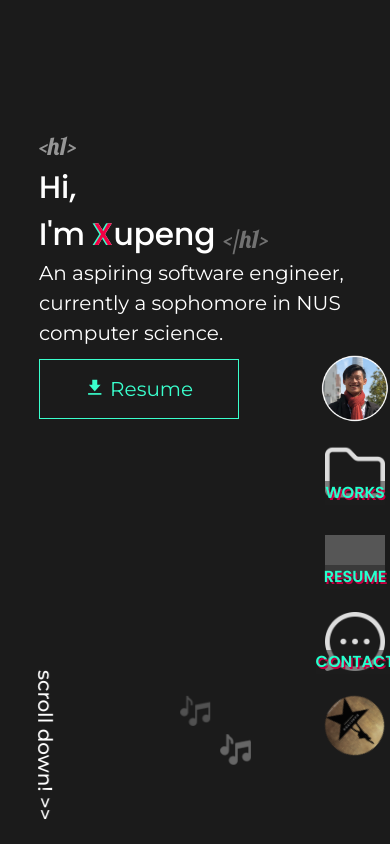
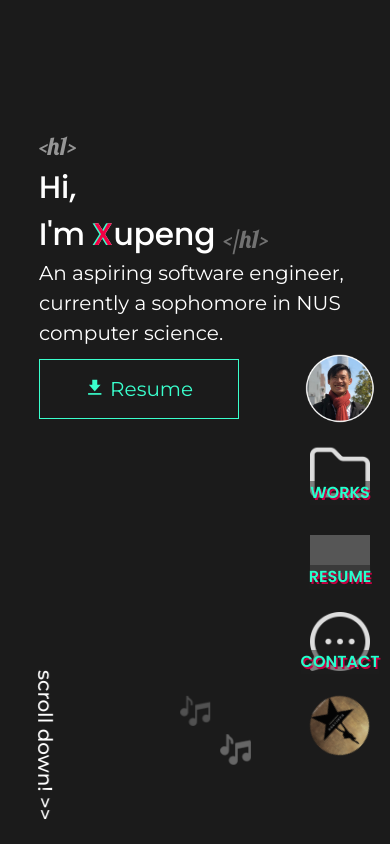
Before and after one commit to lixupengg/portfolio, a React (Create React App) app: page / in a window 390 px wide. Built offline with nearby package versions, Linux system fonts and the light colour scheme; grey boxes are pictures that could not be loaded.

Commit message:
Compatability

```diff
--- a/src/App.css
+++ b/src/App.css
@@ -1,3 +1,8 @@
+body {
+  overflow-x: hidden;
+
+}
+
 .App {
   text-align: center;
 }
@@ -9,6 +14,7 @@
   background-color: rgb(27,27,27);
   scroll-snap-type: y mandatory;
   overflow-y: scroll;
+  overflow-x: hidden;
   scroll-behavior: smooth;
 }
 
--- a/src/Components/Sidebar.css
+++ b/src/Components/Sidebar.css
@@ -20,13 +20,6 @@ body {
 	right: max(40px, 4vw);
 	/*margin-left: 88vw;*/
 	margin-top: 40vh;
-}
-
-@media only screen and (max-width: 500px) {
-  /* For mobile phones: */
-  .sidebarContainer {
-  	right: 10px;
-  }
 }
 
 .iconContainer {
@@ -119,6 +112,19 @@ body {
 	animation: recordSpin 4s;
 	animation-iteration-count: infinite;
 
+}
+
+@media only screen and (max-width: 500px) {
+/* For mobile phones: */
+	.sidebarContainer {
+		right: 25px;
+	}
+	.userIcon {
+		height: 70px;
+		width: 70px;
+		object-fit: contain;
+	/*opacity: 85%;*/
+	}
 }
 
 @keyframes recordSpin {
--- a/src/Pages/Page.css
+++ b/src/Pages/Page.css
@@ -1,3 +1,7 @@
+body {
+  overflow: hidden;
+}
+
 h2 {
 	color: rgb(58, 255, 205)
 }
@@ -13,6 +17,7 @@ h2 {
 --------------------------------------------------------------*/
 section {
   padding: 60px 0;
+  width: 100vw;
   overflow: hidden;
   background-color: rgb(50,50,50);
 }
@@ -407,6 +412,7 @@ section {
 
   .caroBox {
     width: 75vw;
+    height: 70vh;
   }
 }
 /*--------------------------------------------------------------
```
Also changed, not shown: 1 other file (tests, documents, lock files or other folders).
